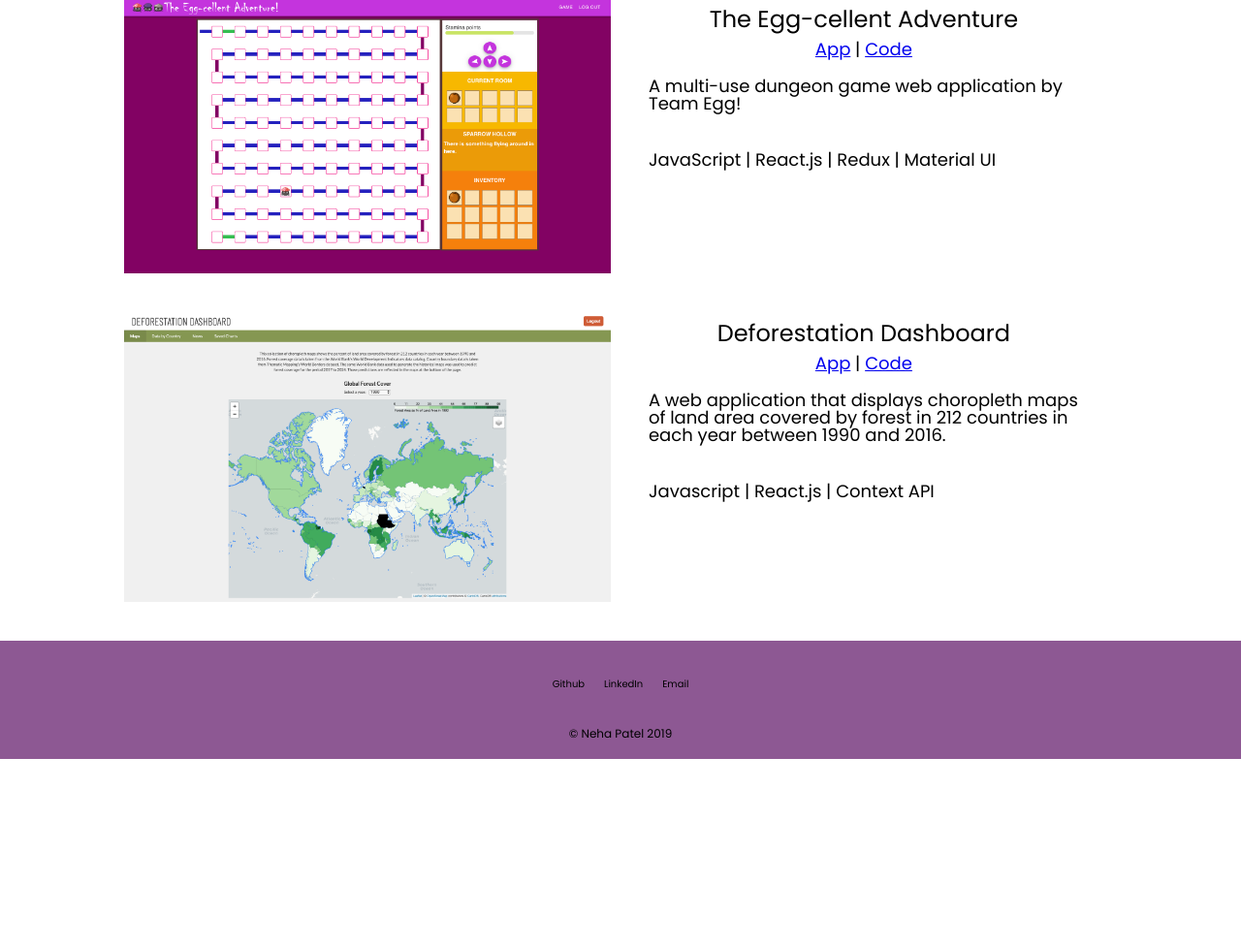
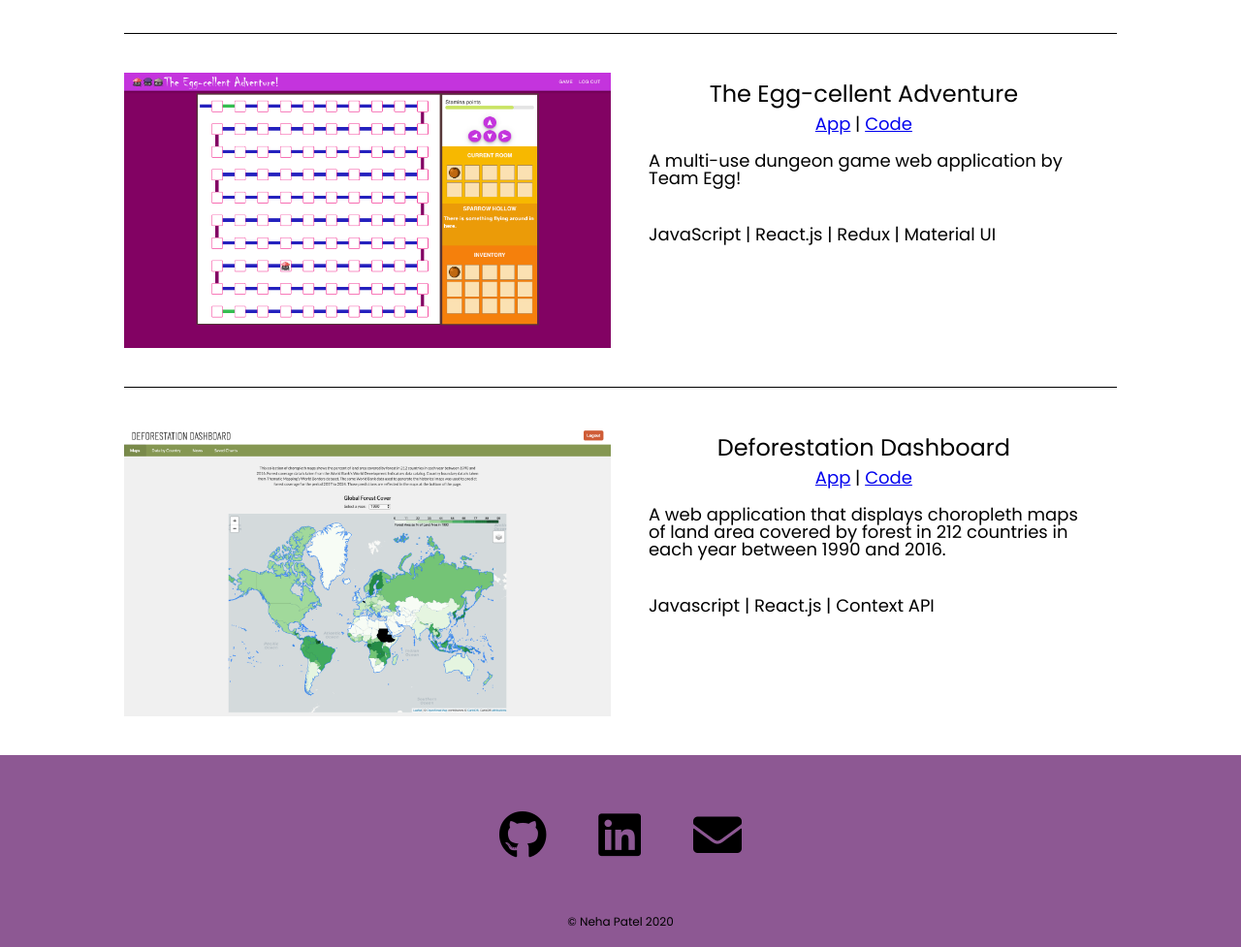
Before and after one commit to neha-r-p/portfolio, a plain HTML site: page index.html in a window 1280 px wide. Shown: the part 1658-2635 px from the top of the page at 97% size. Before the commit the page ends 2441 px from the top, so only its background shows below. Drawn offline with Linux system fonts and the light colour scheme.

Commit message:
icons for contact, lines between projects

```diff
--- a/css/index.scss
+++ b/css/index.scss
@@ -265,6 +265,13 @@ footer {
       flex-direction: row;
       justify-content: space-between;
       margin: 2rem 0;
+
+      &:nth-child(2) {
+        padding: 4rem 0;
+        border-top: 1px black solid;
+        border-bottom: 1px black solid;
+      }
+
       h3 {
         margin: 10px 0;
         font-size: 2.4rem;
@@ -279,13 +286,13 @@ footer {
         flex-direction: column;
         align-items: center;
 
-          p{
+        p {
           width: 85%;
           margin: 2rem;
         }
       }
 
-      @media (max-width: $tablet){
+      @media (max-width: $tablet) {
         flex-direction: column-reverse;
         align-items: center;
       }
@@ -312,4 +319,10 @@ footer {
     font-size: 1.2rem;
     margin-bottom: 20px;
   }
+  .footer-icons{
+      font-size: 5rem;
+      li {
+          margin:1.7rem;
       }
+  }
+}
--- a/index.html
+++ b/index.html
@@ -42,6 +42,7 @@
         <i class="fab fa-react"></i>
         <i class="fab fa-node"></i>
         <i class="fab fa-python"></i>
+        <i class="fas fa-database"></i>
         <i class="fab fa-git-alt"></i>
         <i class="fab fa-github"></i>
       </div>
@@ -54,6 +55,8 @@
           <li>React.js</li>
           <li>Node.js</li>
           <li>Python</li>
+          <li>SQLite</li>
+          <li>PostgreSQL</li>
           <li>Git</li>
           <li>Github</li>
         </ul>
@@ -123,11 +126,11 @@
 
     <footer>
       <ul class="footer-icons">
-        <li><a href="#">Github</a></li>
-        <li><a href="#">LinkedIn</a></li>
-        <li><a href="#">Email</a></li>
+        <li><a href="https://github.com/neha-r-p"><i class="fab fa-github"></i></a></li>
+        <li><a href="https://www.linkedin.com/in/neha-r-patel/"><i class="fab fa-linkedin"></i></a></li>
+        <li><a href="mailto:neha.r.p@gmail.com"><i class="fas fa-envelope"></i></a></li>
       </ul>
-      <p>&copy; Neha Patel 2019</p>
+      <p>&copy; Neha Patel 2020</p>
     </footer>
   </body>
 </html>
```
Also changed, not shown: css/index.css, 1 other file. Lines whose indentation alone changed are shown as unchanged.
